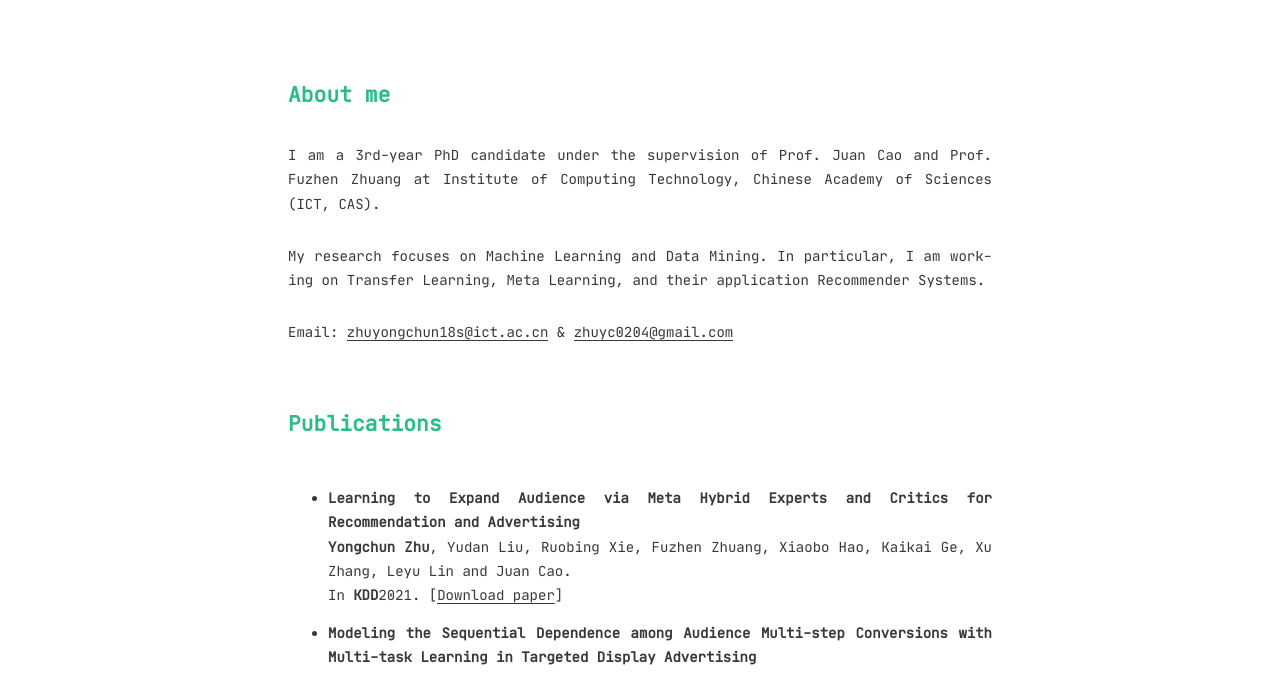
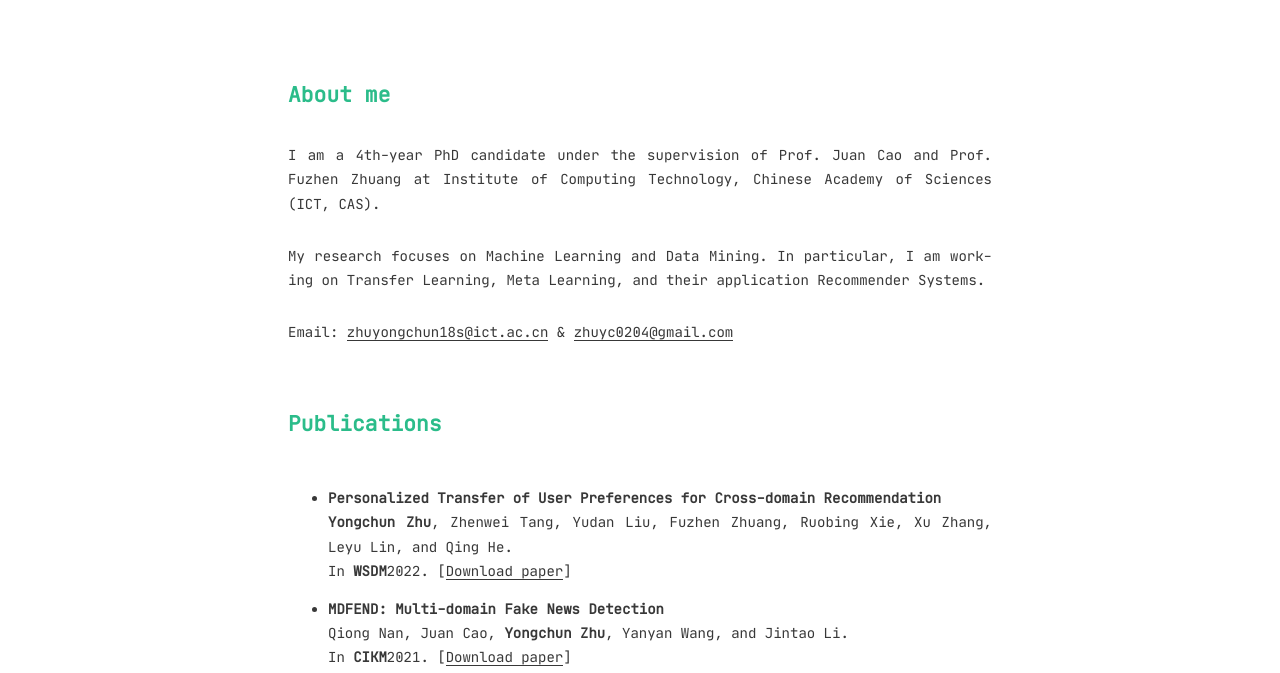
Before and after one commit to easezyc/easezyc.github.io, a plain HTML site: page index.html in a window 1280 px wide. Shown: the part 119-792 px from the top of the page. Drawn offline with Linux system fonts and the light colour scheme.

Commit message:
add: CIKM and WSDM

```diff
--- a/index.html
+++ b/index.html
@@ -77,11 +77,21 @@ Publications   Modeling the Field Value Variations and Field Interactions Simult
   <div class="content" itemprop="articleBody">
 
     <h1 id="about-me">About me</h1>
-<p>I am a 3rd-year PhD candidate under the supervision of Prof. Juan Cao and Prof. Fuzhen Zhuang at Institute of Computing Technology, Chinese Academy of Sciences (ICT, CAS).</p>
+<p>I am a 4th-year PhD candidate under the supervision of Prof. Juan Cao and Prof. Fuzhen Zhuang at Institute of Computing Technology, Chinese Academy of Sciences (ICT, CAS).</p>
 <p>My research focuses on Machine Learning and Data Mining. In particular, I am working on Transfer Learning, Meta Learning, and their application Recommender Systems.</p>
 <p>Email: <a href="mailto:zhuyongchun18s@ict.ac.cn">zhuyongchun18s@ict.ac.cn</a> &amp; <a href="mailto:zhuyc0204@gmail.com">zhuyc0204@gmail.com</a></p>
 <h1 id="publications">Publications</h1>
 <ul>
+<li>
+  <p><strong>Personalized Transfer of User Preferences for Cross-domain Recommendation</strong><br>
+  <strong>Yongchun Zhu</strong>, Zhenwei Tang, Yudan Liu, Fuzhen Zhuang, Ruobing Xie, Xu Zhang, Leyu Lin, and Qing He.<br>
+  In <strong>WSDM</strong>2022. [<a href="">Download paper</a>]</p>
+</li>
+<li>
+  <p><strong>MDFEND: Multi-domain Fake News Detection</strong><br>
+  Qiong Nan, Juan Cao, <strong>Yongchun Zhu</strong>, Yanyan Wang, and Jintao Li.<br>
+  In <strong>CIKM</strong>2021. [<a href="">Download paper</a>]</p>
+</li>
 <li>
   <p><strong>Learning to Expand Audience via Meta Hybrid Experts and Critics for Recommendation and Advertising</strong><br>
   <strong>Yongchun Zhu</strong>, Yudan Liu, Ruobing Xie, Fuzhen Zhuang, Xiaobo Hao, Kaikai Ge, Xu Zhang, Leyu Lin and Juan Cao.<br>
```
Also changed, not shown: pub/index.html (+10 -0 lines).
